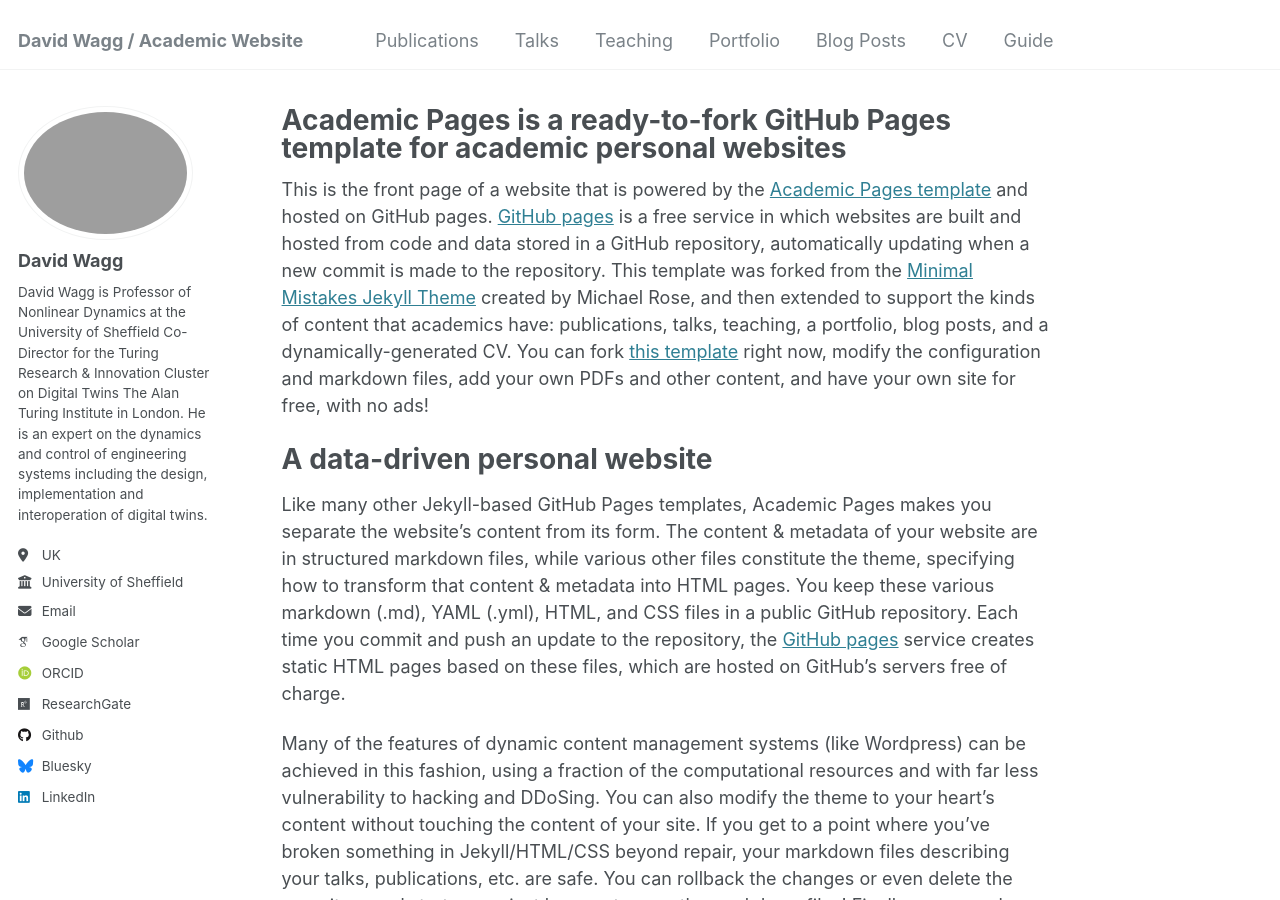
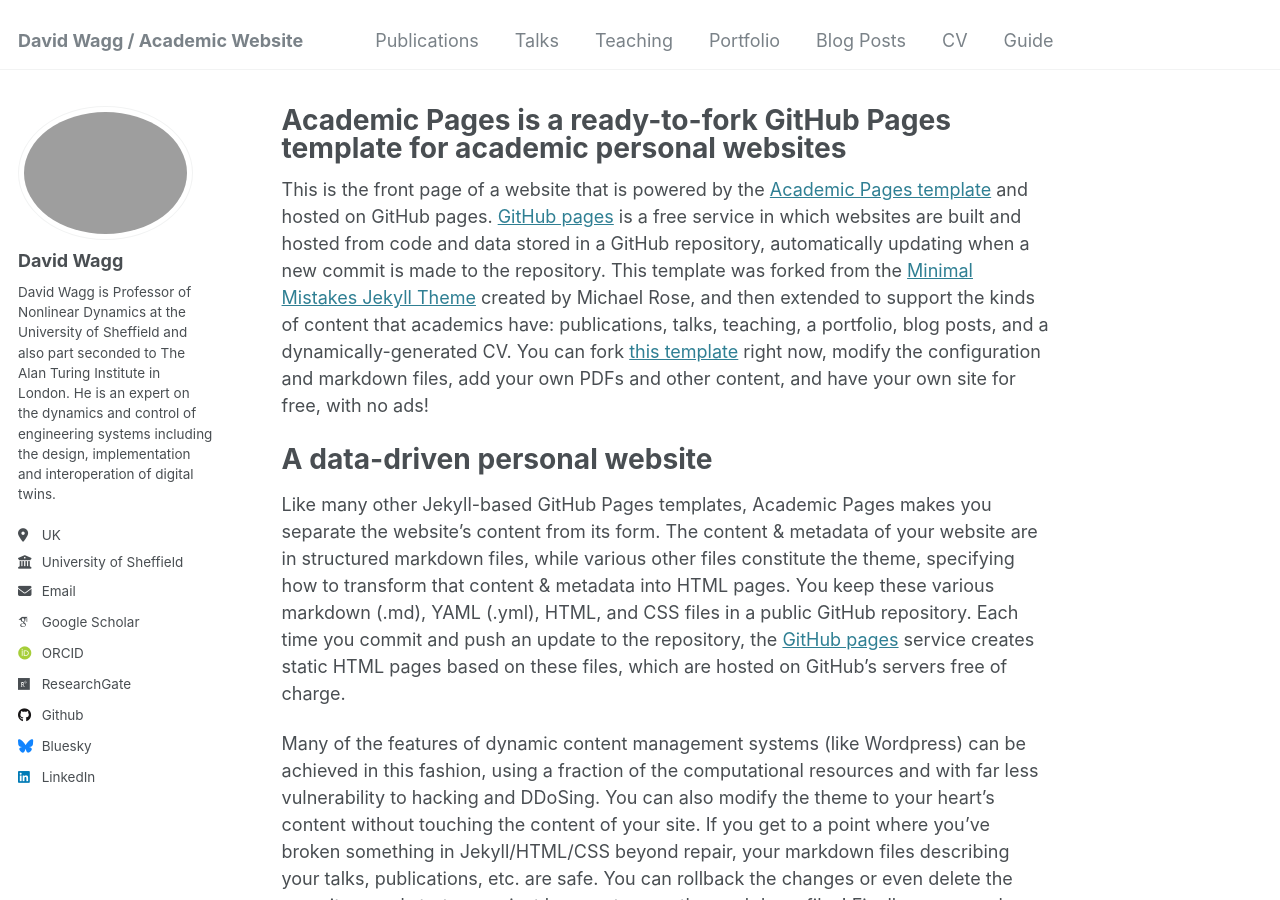
Before and after one commit to davidjwagg/davidjwagg, a Jekyll site: the page built from _pages/about.md, in a window 1280 px wide and 900 px high. Built offline with Jekyll 4.4.1, drawn with Linux system fonts in a browser that asks for light colours; some web fonts are replaced.

Commit message:
Update _config.yml
Another update

```diff
--- a/_config.yml
+++ b/_config.yml
@@ -21,13 +21,13 @@ repository               : "davidjwagg/davidjwagg.github.io"
 #               Additional customization can be done by editing /_includes/author-profile.html
 author:
   # Biographic information
-  avatar           : "profile.png"
+  avatar           : "wagg_pic2.jpg"
   name             : "David Wagg"
   # pronouns         : # example: "she/her"
-  bio              : "David Wagg is Professor of Nonlinear Dynamics at the University of Sheffield Co-Director for the Turing Research & Innovation Cluster on Digital Twins The Alan Turing Institute in London. He is an expert on the dynamics and control of engineering  systems including the design, implementation and interoperation of digital twins. "
+  bio              : "David Wagg is Professor of Nonlinear Dynamics at the University of Sheffield and also part seconded to The Alan Turing Institute in London. He is an expert on the dynamics and control of engineering  systems including the design, implementation and interoperation of digital twins. "
   location         : "UK"
   employer         : "University of Sheffield"
-  uri              : # URL
+  # uri              : # URL
   email            : "david.wagg@sheffield.ac.uk"
 
   # Academic websites
```
